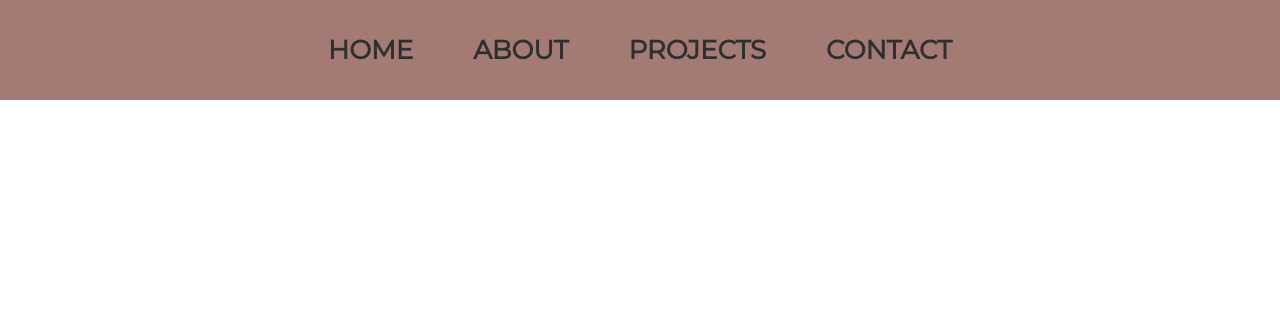
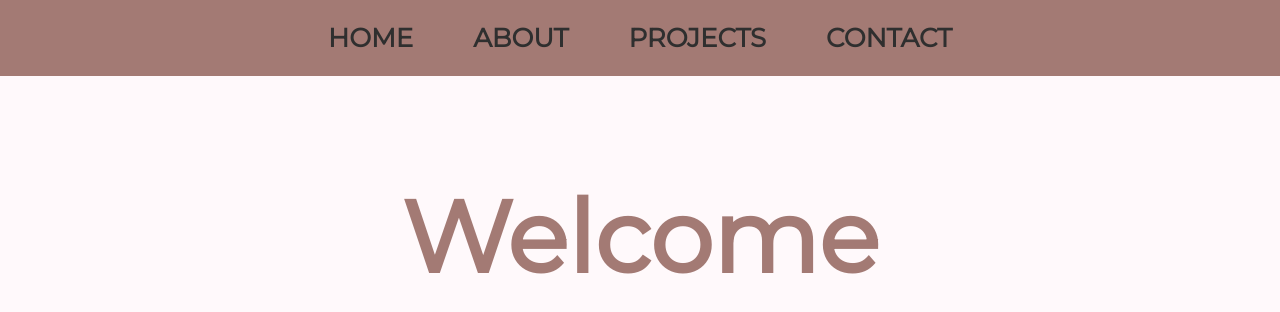
Before and after one commit to lgreenlaw2022/lgreenlaw2022.github.io, a React (Create React App) app: page / in a window 1280 px wide. Shown: the top 312 px of the page. Built offline with nearby package versions, Linux system fonts and the light colour scheme.

Commit message:
first Home page work

```diff
--- a/src/App.css
+++ b/src/App.css
@@ -2,10 +2,12 @@
 
 .App {
   text-align: center;
-  background-color: #f2efea;
+  background-color: #fff9fb;
   font-family: 'Montserrat';
   color: #2f2f2f;
   min-width: 800px;
+  /* TO DO: need to figure out how to get this as the full height */
+  height: 100%;
 }
 
 .App-logo {
@@ -22,8 +24,6 @@
 .App-header {
   background-color: #a37a74;
   height: 100px;
-
-
   width: 100%;
   display: flex;
   flex-direction: column;
--- a/src/App.tsx
+++ b/src/App.tsx
@@ -2,18 +2,17 @@ import React from 'react';
 import logo from './logo.svg';
 import './App.css';
 import rocketGIF from "./assets/rocket.webp"
-import buildingGIF from "./assets/geometric-loop.webp"
 import Construction from './components/Construction/Construction';
 import Header from './components/Header/Header';
+import Home from './components/Home/Home';
 
 
 function App() {
   return (
     <div className="App">
-      {/* <header className="App-header"> */}
-        {/* <Construction/> */}
-        <Header></Header>
-      {/* </header> */}
+      {/* <Construction/> */}
+      <Header></Header>
+      <Home></Home>
     </div>
   );
 }
--- a/src/components/Header/Header.css
+++ b/src/components/Header/Header.css
@@ -1,6 +1,6 @@
 .Container {
   background-color: #a37a74;
-  height: 100px;
+  height: 76px;
   width: 100%;
   /* TO DO: make this fit the text */
   min-width: 300px;
@@ -13,10 +13,10 @@
 
   font-size: 28px;
   font-weight: 700;
-  /* color: white; */
   /* TO DO: check the contrast later */
   color: #2f2f2f;
   overflow: hidden;
+  line-height: 30px;
 }
 
 .Text {
--- a/src/components/Header/Header.tsx
+++ b/src/components/Header/Header.tsx
@@ -1,7 +1,5 @@
 import React from 'react';
 import './Header.css';
-import rocketGIF from "../../assets/rocket.webp"
-
 
 function Header() {
   return (
--- /dev/null
+++ b/src/components/Home/Home.css
@@ -0,0 +1,9 @@
+.Home-container {
+    text-align: center;
+    background-color: #fff9fb;
+    padding: 100px;
+
+    font-size: 100px;
+    font-weight: 1000;
+    color: #a37a74;
+  }
--- /dev/null
+++ b/src/components/Home/Home.tsx
@@ -0,0 +1,13 @@
+import React from 'react';
+import './Home.css';
+
+
+function Home() {
+  return (
+    <div className="Home-container">
+      Welcome
+    </div>
+  );
+}
+
+export default Home;
```
